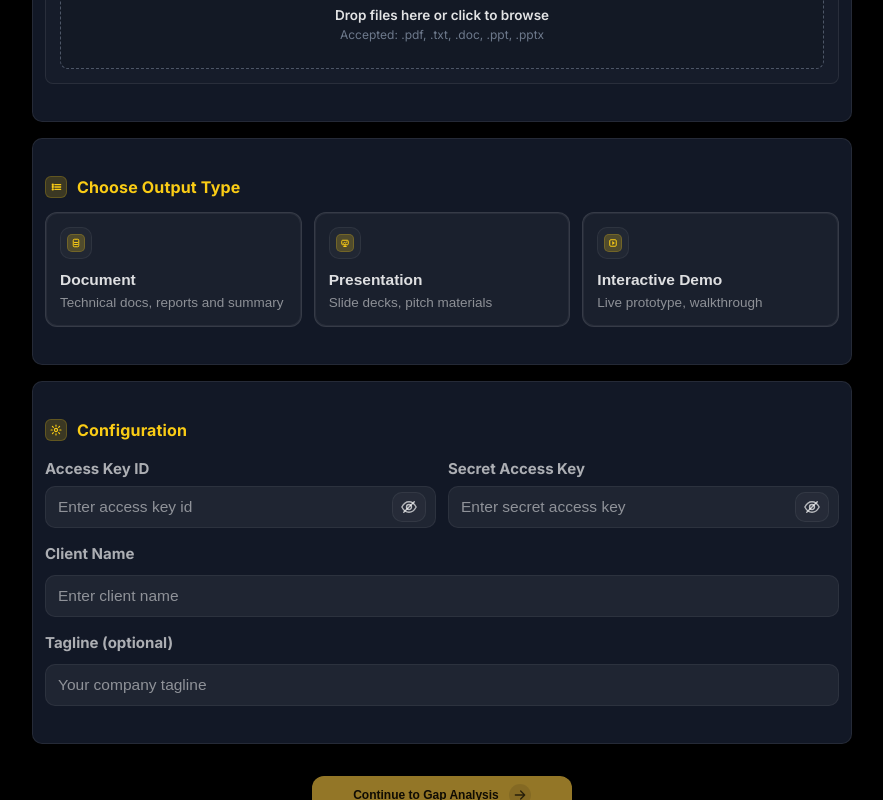
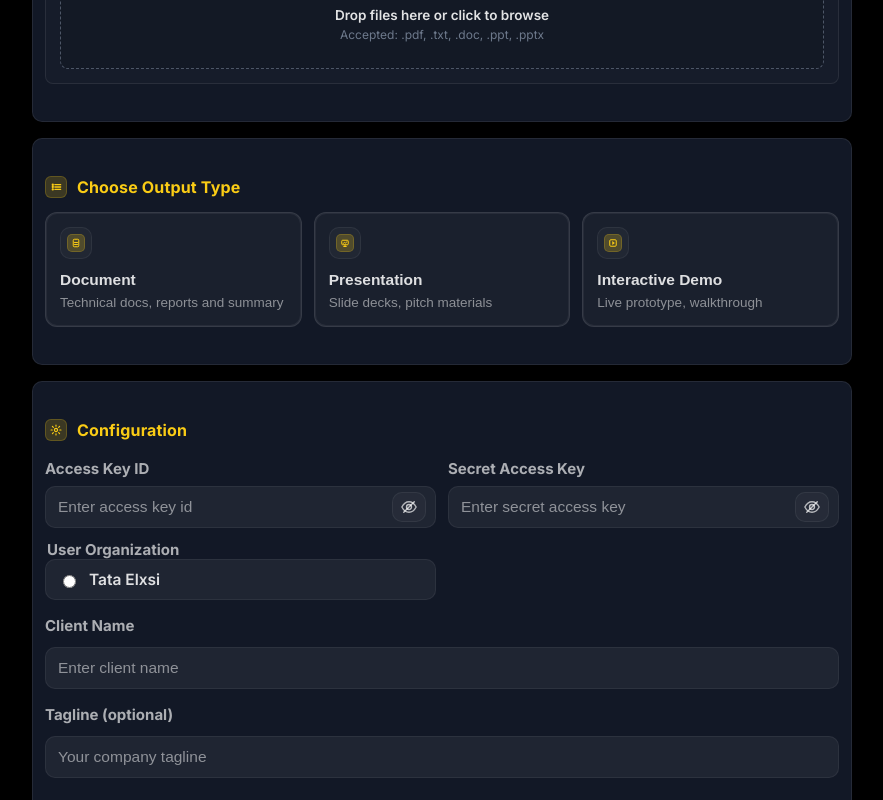
Before and after one commit to kavia-common/solutiongen-platform-10016-10025, a React (Create React App) app in the folder frontend_app/: page / in a window 1280 px wide. Shown: the part 356-1156 px from the top of the page, without its empty margins (198-1081 px from the left). Built offline with nearby package versions, Linux system fonts and the light colour scheme; the HTML template or start-up script is replaced by a standard one.

Commit message:
Checkpoint 96 - cg3f38ca0e

```diff
--- a/frontend_app/src/App.css
+++ b/frontend_app/src/App.css
@@ -566,6 +566,38 @@
   gap: 8px;
 }
 
+.udcFieldset{
+  border: 0;
+  padding: 0;
+  margin: 0;
+  min-width: 0;
+}
+
+.udcFieldset > .udcLabel{
+  margin-top: 0;
+}
+
+.udcRadioOption{
+  display: inline-flex;
+  align-items: center;
+  gap: 10px;
+  padding: 10px 12px;
+  border-radius: var(--radius-input);
+  border: 1px solid var(--border-subtler);
+  background: var(--input-bg);
+  color: var(--text-primary);
+}
+
+.udcRadioOption input{
+  accent-color: var(--accent-yellow);
+}
+
+.udcRadioLabelText{
+  font-size: 15.5px;
+  color: rgba(255,255,255,0.86);
+  font-weight: 600;
+}
+
 /* Input with an inline icon button on the right (end-adornment inside the field) */
 .udcInputWithIcon{
   position: relative;
--- a/frontend_app/src/App.js
+++ b/frontend_app/src/App.js
@@ -18,6 +18,11 @@ function App() {
   const [showAccessKeyId, setShowAccessKeyId] = useState(false);
   /** Whether the Secret Access Key is visible (unmasked). */
   const [showSecretAccessKey, setShowSecretAccessKey] = useState(false);
+
+  /** User organization selection (radio). */
+  const [userOrganization, setUserOrganization] = useState("");
+  /** Business unit selection, only applicable when Tata Elxsi is selected. */
+  const [businessUnit, setBusinessUnit] = useState("");
 
   /** Client name input. */
   const [companyName, setCompanyName] = useState("");
@@ -320,6 +325,54 @@ function App() {
                     </button>
                   </div>
                 </div>
+              </div>
+
+              {/* User Organization (radio) + conditional Business Unit (dropdown) */}
+              <div className="udcFieldRow2Col">
+                <fieldset className="udcField udcFieldset" aria-label="User organization">
+                  <legend className="udcLabel">User Organization</legend>
+
+                  <label className="udcRadioOption">
+                    <input
+                      type="radio"
+                      name="userOrganization"
+                      value="tata_elxsi"
+                      checked={userOrganization === "tata_elxsi"}
+                      onChange={() => {
+                        setUserOrganization("tata_elxsi");
+                        // If user is switching org, keep BU empty to avoid stale selection.
+                        setBusinessUnit("");
+                      }}
+                    />
+                    <span className="udcRadioLabelText">Tata Elxsi</span>
+                  </label>
+                </fieldset>
+
+                {userOrganization === "tata_elxsi" ? (
+                  <div className="udcField">
+                    <label className="udcLabel" htmlFor="businessUnit">
+                      Business Unit
+                    </label>
+                    <select
+                      id="businessUnit"
+                      className="udcInput"
+                      value={businessUnit}
+                      onChange={(e) => setBusinessUnit(e.target.value)}
+                    >
+                      <option value="" disabled>
+                        Select business unit
+                      </option>
+                      <option value="MCVA">MCVA</option>
+                      <option value="MCVR">MCVR</option>
+                      <option value="ACTG">ACTG</option>
+                      <option value="IDV">IDV</option>
+                      <option value="HLSBU">HLSBU</option>
+                      <option value="Other">Other</option>
+                    </select>
+                  </div>
+                ) : (
+                  <div />
+                )}
               </div>
 
               <label className="udcLabel" htmlFor="companyName">
```
Also changed, not shown: 2 other files (tests, documents, lock files or other folders).
